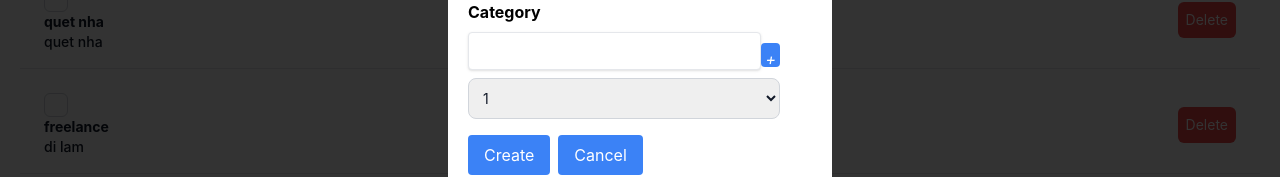
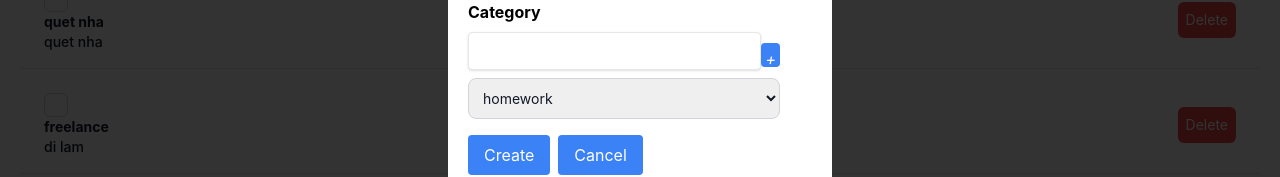
Before and after one commit to buiphuoctai145/mind-list, a React (Create React App) app: page / in a window 1280 px wide. Both pictures are taken after a click on the button "Create task". Shown: the part 479-656 px from the top of the page. Built offline with nearby package versions, Linux system fonts and the light colour scheme.

Commit message:
add category

```diff
--- a/src/components/modals/modal-create-task.tsx
+++ b/src/components/modals/modal-create-task.tsx
@@ -4,25 +4,29 @@ export const ModalCreateTask = ({
   isVisible,
   onClose,
   onCreate,
+  categories,
+  setCategories,
 }: {
   isVisible: boolean;
   onClose: () => void;
   onCreate: (taskName: string, description: string, category: string) => void;
+  categories: string[];
+  setCategories: (categories: string[]) => void;
 }) => {
   const [taskName, setTaskName] = useState("");
   const [description, setDescription] = useState("");
-  // const [categoryText, setCategoryText] = useState<any>("");
   const [category, setCategory] = useState("");
-  const [showCategory, setShowCategory] = useState(false);
-  const [categories, setCatogires] = useState<string[]>(["1", "2"]);
-  // const [deadLine, setDeadLine] = useState('');
+  // const [showCategory, setShowCategory] = useState(false);
 
   const _onCreate = () => {
     onCreate(taskName, description, category);
     onClose();
   };
 
-
+  const _onAddCategory = () => {
+    // @ts-ignore
+    setCategories((current) => [...current, category]);
+  };
 
   if (!isVisible) return null;
   return (
@@ -57,33 +61,18 @@ export const ModalCreateTask = ({
               onChange={(e) => setCategory(e.target.value)}
               className="shadow appearance-none border rounded w-full py-2 px-3 text-gray-700 mb-2 leading-tight focus:outline-none focus:shadow-outline"
             />
-            <button
-              className="inline p-1 h-6 bg-blue-500 text-white rounded self-center"
-              onClick={() => {
-                setShowCategory(!showCategory);
-                setCatogires([...categories, category]);
-              }}
-            >
+            <button className="inline p-1 h-6 bg-blue-500 text-white rounded self-center" onClick={_onAddCategory}>
               <i className="">+</i>
             </button>
-
-            {/* {showCategory && (
-            <input
-              type="text"
-              value={category}
-              onChange={(e) => setCategory(e.target.value)}
-              className="shadow appearance-none border rounded w-full py-2 px-3 text-gray-700 mb-2 leading-tight focus:outline-none focus:shadow-outline"
-            />
-          )} */}
-            {/* can use another ternary operator instead  */}
           </div>
           <select
             onChange={(e) => setCategory(e.target.value)}
             id="category"
             className="border border-gray-300 text-gray-900 text-sm rounded-lg focus:border-blue-500 block w-full p-2.5"
           >
-            <option>1</option>
-            <option>2</option>
+            {categories?.map((item) => (
+              <option key={item}>{item}</option>
+            ))}
           </select>
         </div>
         <BottomButtonRow onCancel={onClose} onCreate={_onCreate} />
@@ -92,13 +81,7 @@ export const ModalCreateTask = ({
   );
 };
 
-const BottomButtonRow = ({
-  onCreate,
-  onCancel,
-}: {
-  onCreate: () => void;
-  onCancel: () => void;
-}) => {
+const BottomButtonRow = ({ onCreate, onCancel }: { onCreate: () => void; onCancel: () => void }) => {
   return (
     <div className="flex items-center gap-2">
       <button
--- a/src/components/pages/mind-list.tsx
+++ b/src/components/pages/mind-list.tsx
@@ -7,9 +7,9 @@ export const MindList = () => {
   const [modal, setModal] = useState(false);
 
   const [todoList, setTodoList] = useState<Todo[]>(TEST_DATA);
+  const [categories, setCategories] = useState<string[]>(["homework", "job"]);
 
   const _onCreate = (taskName: string, description: string, category: string) => {
-    console.log(taskName, description, category);
     // setTodoList([...todoList, { name: taskName, description }]);
     setTodoList((current) => [...current, { name: taskName, description, category }]);
   };
@@ -64,7 +64,13 @@ export const MindList = () => {
           {completedTask} / {todoList.length} completed
         </p>
       )}
-      <ModalCreateTask onClose={() => setModal(false)} onCreate={_onCreate} isVisible={modal} />
+      <ModalCreateTask
+        categories={categories}
+        setCategories={setCategories}
+        onClose={() => setModal(false)}
+        onCreate={_onCreate}
+        isVisible={modal}
+      />
     </div>
   );
 };
```
